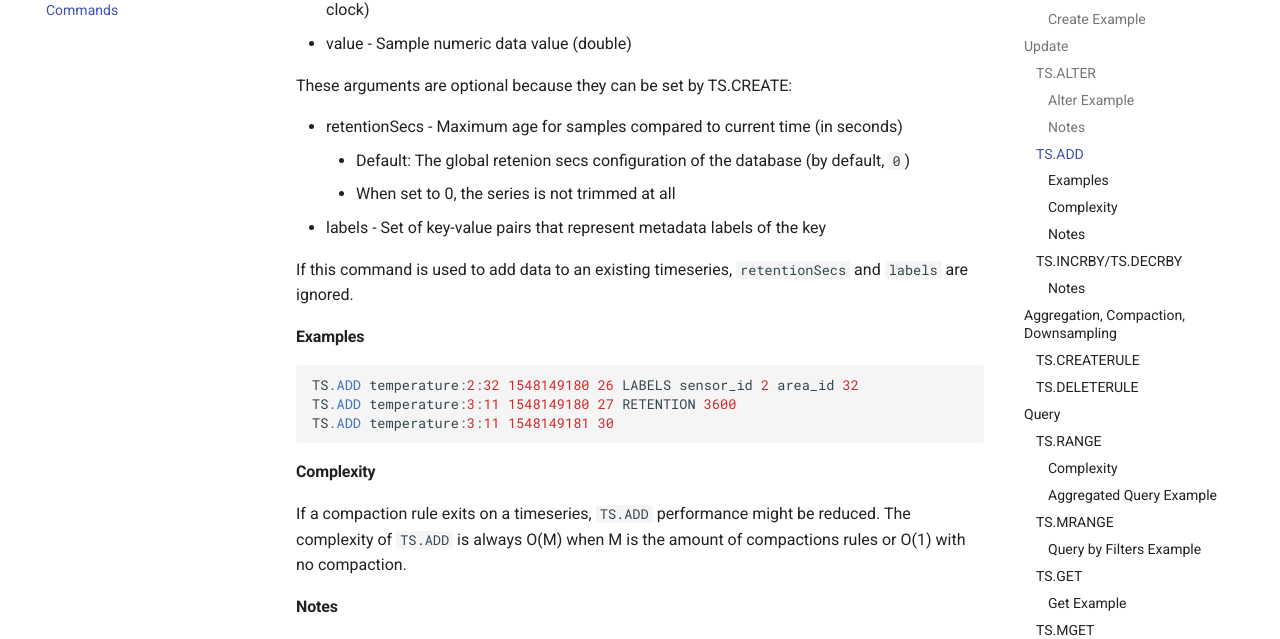
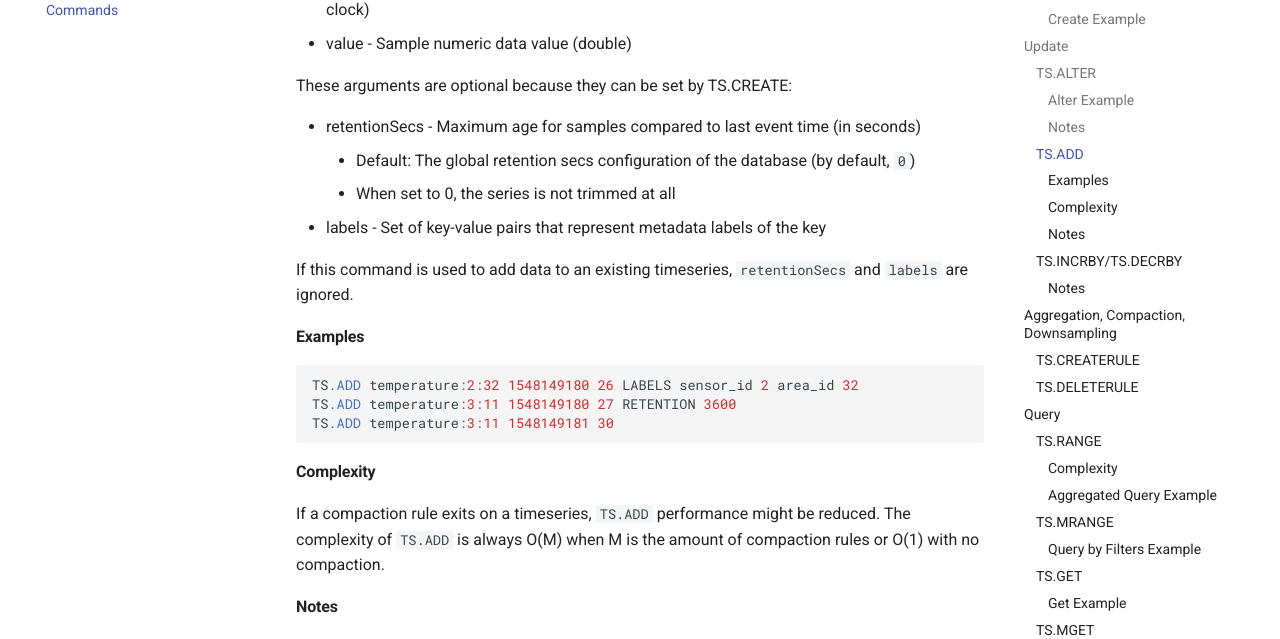
Before and after one commit to RedisTimeSeries/RedisTimeSeries, an MkDocs documentation site: the page built from docs/commands.md, in a window 1280 px wide and 1400 px high, scrolled down 1260 px. Shown: the part 143-782 px from the top of the window. Built offline with MkDocs 1.6.1 and Material for MkDocs 9.7.7, drawn with Linux system fonts in a browser that asks for light colours; comment, search, counter and statistics services are not loaded; old or Windows-style settings are respelled for this version of MkDocs; some of the changed text lies outside the part shown.

Commit message:
Deterministic retention query behavior (#104)
* Deterministic retention query behavior
Always filter query result by max retention, this can be done simple by
using max(start_time, seriesMaxTimestamp - retention).
* Retention should be relative to the last event timestamp
* Only need to consider the retention when it is set

```diff
--- a/docs/commands.md
+++ b/docs/commands.md
@@ -14,8 +14,8 @@
 
 Optional args:
 
- * retentionSecs - Maximum age for samples compared to current time (in seconds)
-    * Default: The global retenion secs configuration of the database (by default, `0`)
+ * retentionSecs - Maximum age for samples compared to last event time (in seconds)
+    * Default: The global retention secs configuration of the database (by default, `0`)
     * When set to 0, the series is not trimmed at all
  * labels - Set of key-value pairs that represent metadata labels of the key
 
@@ -61,8 +61,8 @@
 
 These arguments are optional because they can be set by TS.CREATE:
 
- * retentionSecs - Maximum age for samples compared to current time (in seconds)
-    * Default: The global retenion secs configuration of the database (by default, `0`)
+ * retentionSecs - Maximum age for samples compared to last event time (in seconds)
+    * Default: The global retention secs configuration of the database (by default, `0`)
     * When set to 0, the series is not trimmed at all
  * labels - Set of key-value pairs that represent metadata labels of the key
 
@@ -78,7 +78,7 @@
 #### Complexity
 
 If a compaction rule exits on a timeseries, `TS.ADD` performance might be reduced.
-The complexity of `TS.ADD` is always O(M) when M is the amount of compactions rules or O(1) with no compaction.
+The complexity of `TS.ADD` is always O(M) when M is the amount of compaction rules or O(1) with no compaction.
 
 #### Notes
 
@@ -109,8 +109,8 @@
 Optional args:
 
 * time-bucket - Time bucket for resetting the current counter in seconds
-* retentionSecs - Maximum age for samples compared to current time (in seconds)
-  * Default: The global retenion secs configuration of the database (by default, `0`)
+* retentionSecs - Maximum age for samples compared to last event time (in seconds)
+  * Default: The global retention secs configuration of the database (by default, `0`)
   * When set to 0, the series is not trimmed at all
 * labels - Set of key-value pairs that represent metadata labels of the key
 
```
Also changed, not shown: other parts of docs/commands.md (+1 -1 lines), README.md (+4 -4 lines), docs/index.md (+4 -4 lines), 3 other files.
